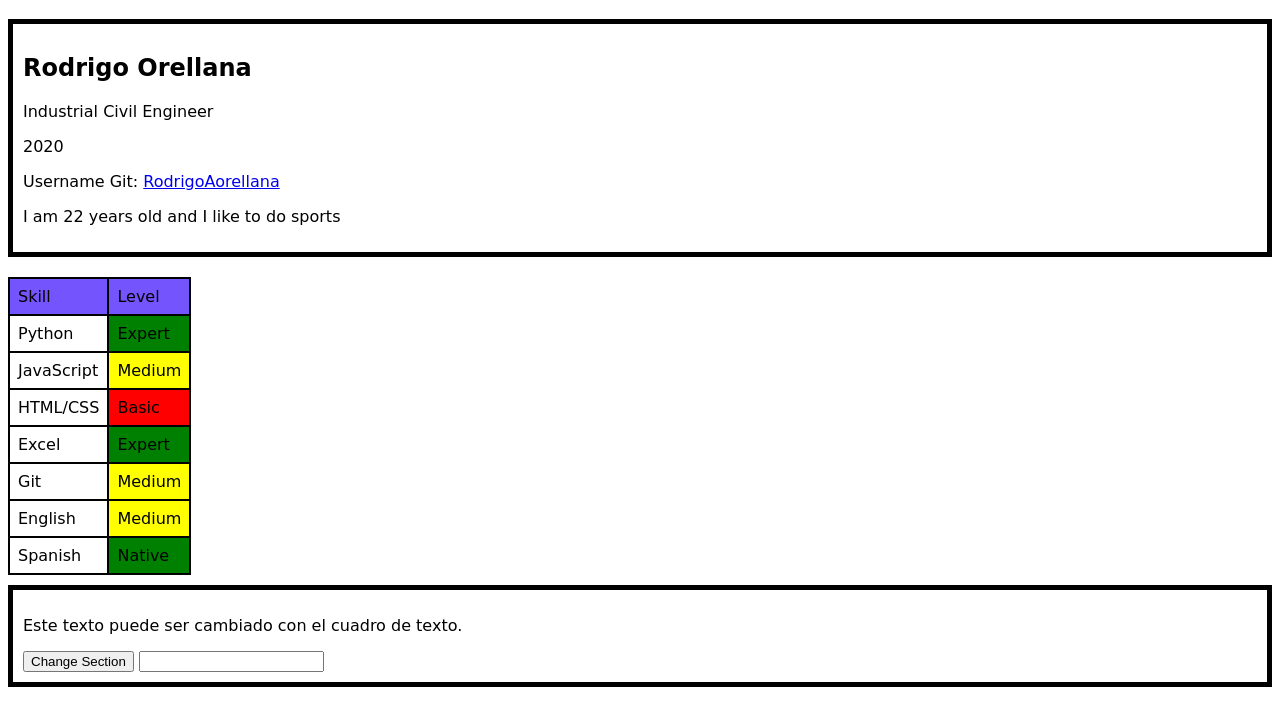
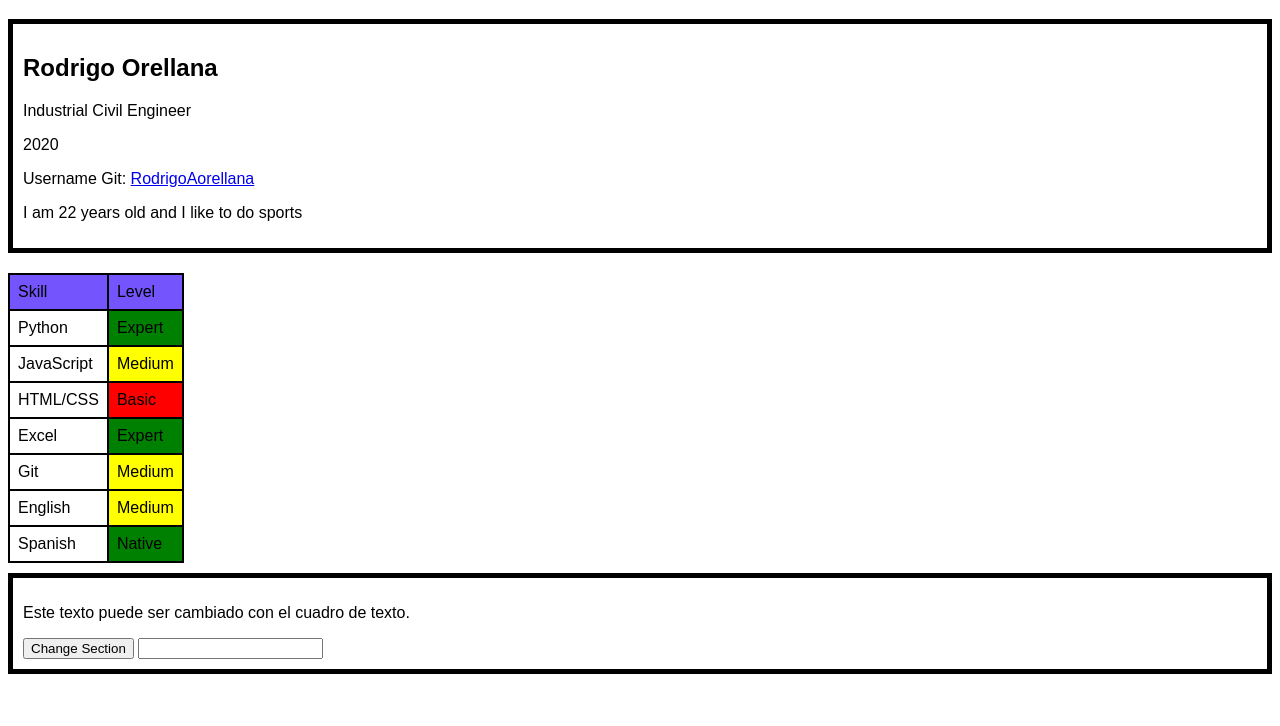
Before and after one commit to RodrigoAorellana/RodrigoAorellana.github.io, a plain HTML site: page index.html in a window 1280 px wide. Shown: the part 62-788 px from the top of the page. Drawn offline with Linux system fonts and the light colour scheme.

Commit message:
entrega final corregida

```diff
--- a/style.css
+++ b/style.css
@@ -28,10 +28,13 @@ table {
     background-color: red;
 }
 
-body {
+h1 {
     font-family: cursive;
 }
 
+body {
+    font-family: Arial, Helvetica, sans-serif;
+}
 .content {
     border: 5px solid #000000;
     padding: 10px;
```
